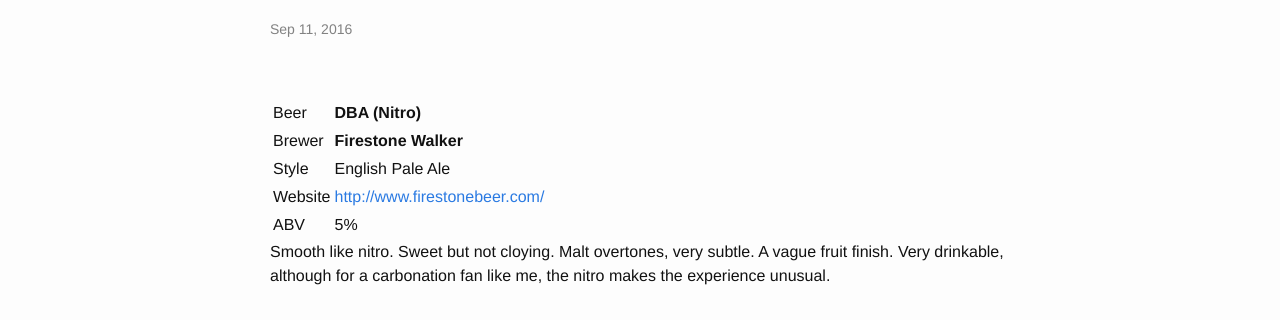
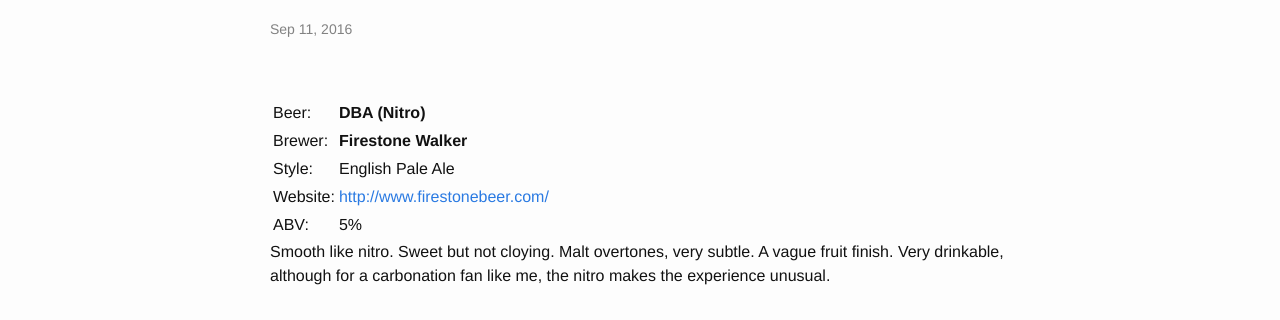
Before and after one commit to thejimnicholson/thejimnicholson.github.io, a Jekyll site: the page built from _posts/2016-09-11-firestone-walker-dba.markdown, in a window 1280 px wide. Shown: the part 419-739 px from the top of the page. Built offline with Jekyll 4.4.1, drawn with Linux system fonts in a browser that asks for light colours; Markdown is read by kramdown in place of the engine named in the settings.

```diff
--- a/_posts/2016-09-11-firestone-walker-dba.markdown
+++ b/_posts/2016-09-11-firestone-walker-dba.markdown
@@ -6,10 +6,10 @@ categories: [CA,English Pale Ale]
 
 |         |                                 |
 |---------|---------------------------------|
-| Beer    | __DBA (Nitro)__                 |
-| Brewer  | __Firestone Walker__            |
-| Style   | English Pale Ale                |
-| Website | <http://www.firestonebeer.com/> |
-| ABV     | 5%                              |
+| Beer:    | __DBA (Nitro)__                 |
+| Brewer:  | __Firestone Walker__            |
+| Style:   | English Pale Ale                |
+| Website: | <http://www.firestonebeer.com/> |
+| ABV:     | 5%                              |
 
 Smooth like nitro. Sweet but not cloying. Malt overtones, very subtle. A vague fruit finish. Very drinkable, although for a carbonation fan like me, the nitro makes the experience unusual.
```
